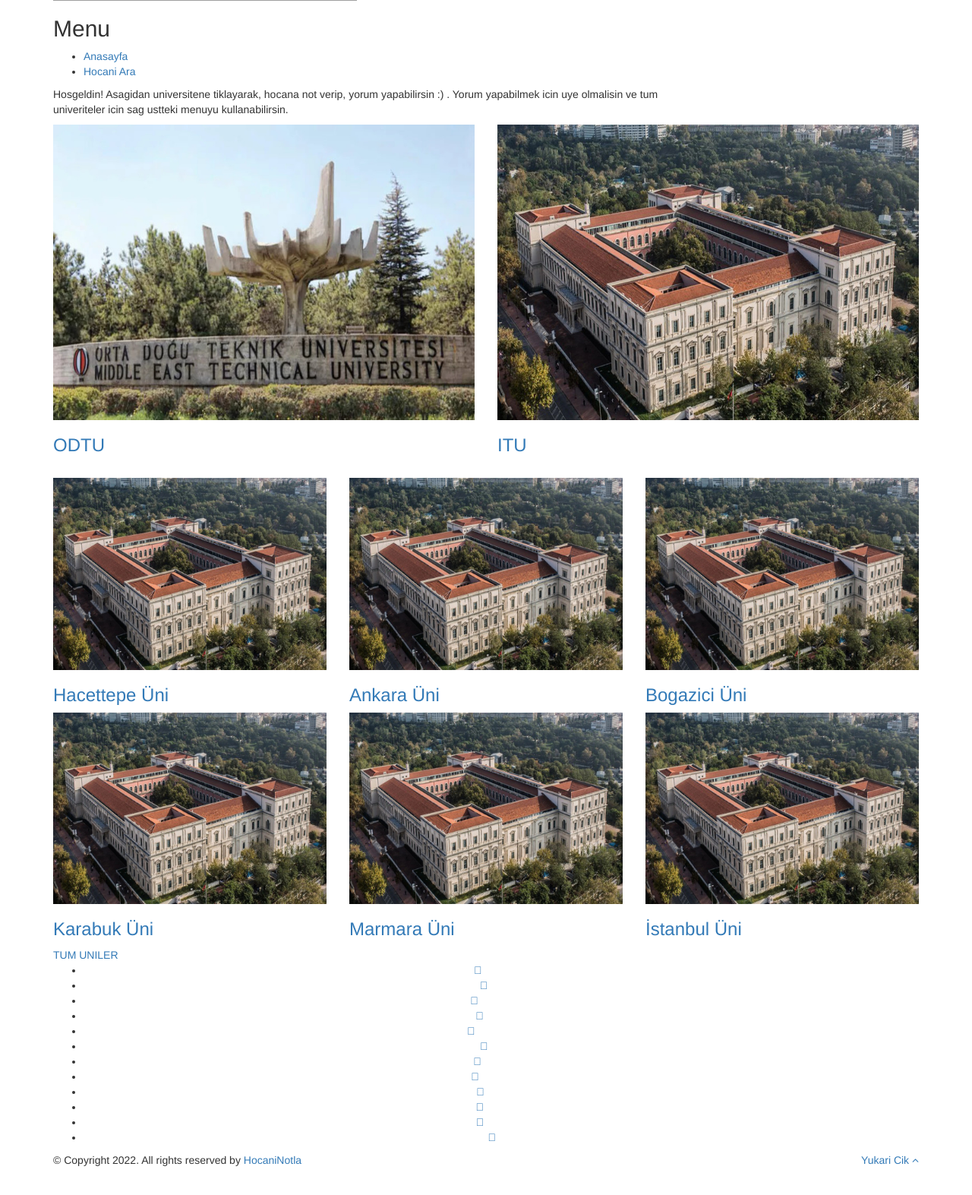
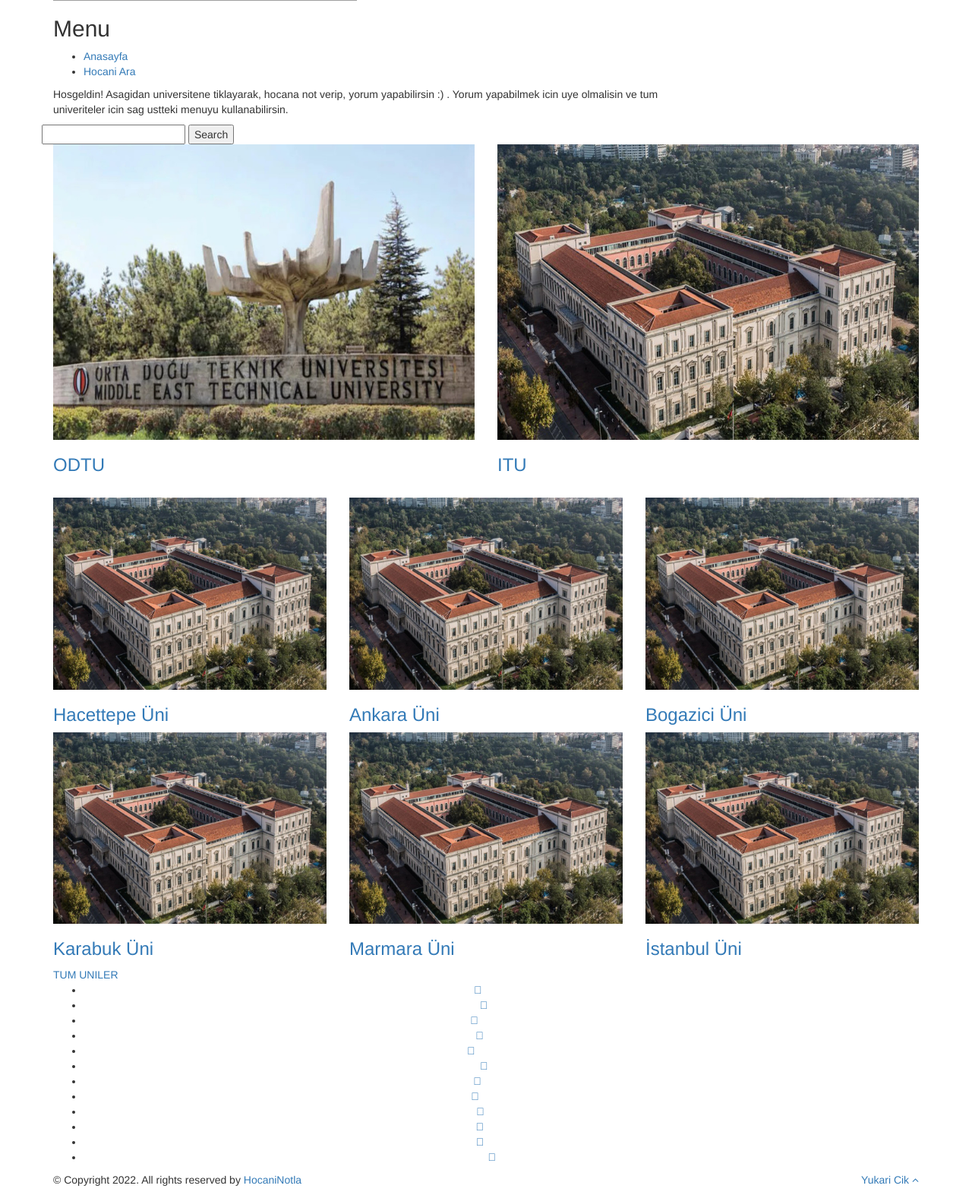
Before and after one commit to hmtcelik/hocaninotla, a Django app: page / in a window 1280 px wide. Shown: the part 331-1904 px from the top of the page at 76% size. Before the commit the page ends 1866 px from the top, so only its background shows below. Run offline with Django 3.2, Linux system fonts and the light colour scheme; some libraries are stand-ins or nearby versions; grey boxes are pictures that could not be loaded.

Commit message:
add search button on index

```diff
--- a/comment/urls.py
+++ b/comment/urls.py
@@ -11,4 +11,5 @@ urlpatterns = [
     path('university/faculty/<int:pk>/', views.DepartView.as_view(), name='depart'),
     path('university/faculty/depart/<int:pk>/', views.DoctorView.as_view(), name='doctor'),
     path('university/faculty/depart/doctor/<int:pk>/', views.CommentView.as_view(), name='comment'),
+    path("search/", views.searchbar, name="searchbar"),
 ]
--- a/comment/views.py
+++ b/comment/views.py
@@ -1,5 +1,17 @@
 from django.views import generic
 from .models import Uni , Faculty, Depart, Doctor
+from django.shortcuts import render
+
+
+# Searchbar func.
+def searchbar(request):
+    if request.method == "GET":
+        search = request.GET.get('search')
+        post = Uni.objects.all().filter(uni_name__contains=search)
+        post2 = Doctor.objects.all().filter(doctor_name__contains=search)
+        context = {'post': post, 'post2' : post2,}
+        return render(request, 'searchbar.html', context)
+
 
 class HomeView(generic.TemplateView):
     template_name = 'index.html'
--- a/templates/index.html
+++ b/templates/index.html
@@ -8,6 +8,12 @@
     </div>
 </div>
 <div class="tiles">
+    <div class="row">
+        <form action="{% url 'comment:searchbar' %}" method="get">
+            <input type="text" name="search"/>
+            <button type="submit">Search</button>
+        </form>
+    </div>
     <div class="row">
         <div class="col-md-6">
             <div class="a">
```
Also changed, not shown: templates/searchbar.html (added, +21 -0 lines).
